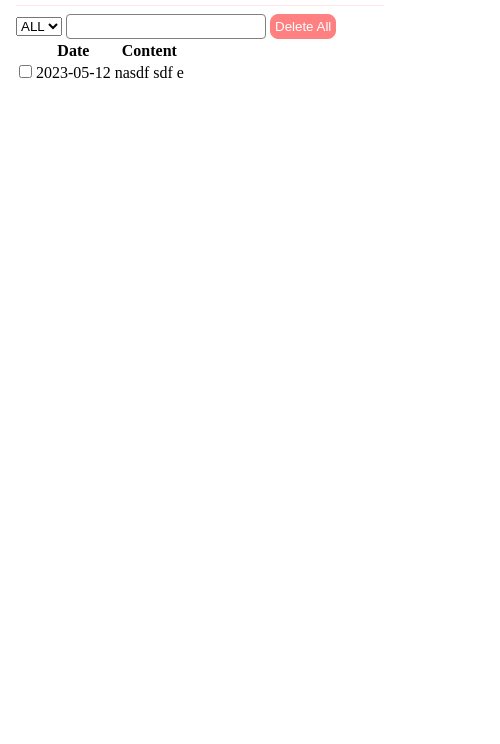
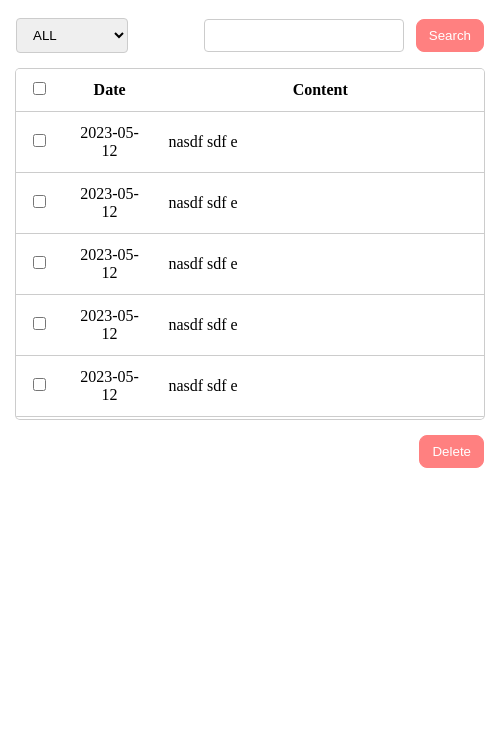
Before and after one commit to Y2829/copy-keeper, a browser extension: page popup.html in a window 400 px wide. Shown: the part 100-844 px from the top of the page, 500 px wide, since content can reach past the window. Drawn offline with Linux system fonts and the light colour scheme.

Commit message:
feat: popup

```diff
--- a/popup.html
+++ b/popup.html
@@ -7,50 +7,129 @@
   </head>
   <body>
     <header>
-      <div class="flex flex-justify-between">
+      <section class="flex flex-justify-between">
         <h1 class="color-primary">COPY KEEPER</h1>
-        <div class="flex">
-          <button class="border-none border-left-radius button-active">
+        <div class="flex" id="button-group">
+          <button class="border-left-radius button-active" id="on-btn">
             ON
           </button>
-          <button class="border-right-radius">OFF</button>
+          <button class="border-right-radius" id="off-btn">OFF</button>
+        </div>
+      </section>
+      <section>
+        <p class="color-dark80 mt-8">
+          COPY KEEPER makes using the clipboard easy and useful.
+        </p>
+      </section>
+    </header>
+    <div class="divider"></div>
+    <main style="margin-top: 32px">
+      <div class="flex flex-justify-between">
+        <select class="select" id="select-duration">
+          <option value="all">ALL</option>
+          <option value="0">today</option>
+          <option value="1">1 days ago</option>
+          <option value="2">2 days ago</option>
+          <option value="3">3 days ago</option>
+          <option value="4">4 days ago</option>
+          <option value="5">5 days ago</option>
+          <option value="6">6 days ago</option>
+          <option value="7">7 days ago</option>
+        </select>
+
+        <div class="flex">
+          <form id="search-form">
+            <input
+              class="text-field"
+              id="search-input"
+              style="margin-right: 8px"
+            />
+            <button
+              class="button-active border-radius"
+              id="search-btn"
+              style="padding: 8px 12px"
+            >
+              Search
+            </button>
+          </form>
         </div>
       </div>
-      <div>
-        <p class="color-dark80 mt">
-          COPY KEEPER makes using the clipboard easy and useful.
-        </p>
-      </div>
-    </header>
-    <div class="divider"></div>
-    <main>
-      <div>
-        <select>
-          <option value="all">ALL</option>
-        </select>
-        <input class="text-field" />
-        <button class="button-active border-radius" style="padding: 4px">
-          Delete All
-        </button>
-      </div>
-      <div>
-        <table>
+      <div class="table-container">
+        <table class="table">
           <thead>
             <tr>
-              <th></th>
-              <th>Date</th>
-              <th>Content</th>
+              <th style="width: 10%">
+                <input type="checkbox" id="all-check" value="all" />
+              </th>
+              <th style="width: 20%">Date</th>
+              <th style="width: 70%">Content</th>
             </tr>
           </thead>
           <tbody>
             <tr>
-              <td><input type="checkbox" /></td>
+              <td><input type="checkbox" id="tr-check" /></td>
               <td>2023-05-12</td>
-              <td>nasdf sdf e</td>
+              <td style="text-align: start">nasdf sdf e</td>
+            </tr>
+            <tr>
+              <td><input type="checkbox" id="tr-check" /></td>
+              <td>2023-05-12</td>
+              <td style="text-align: start">nasdf sdf e</td>
+            </tr>
+            <tr>
+              <td><input type="checkbox" id="tr-check" /></td>
+              <td>2023-05-12</td>
+              <td style="text-align: start">nasdf sdf e</td>
+            </tr>
+            <tr>
+              <td><input type="checkbox" id="tr-check" /></td>
+              <td>2023-05-12</td>
+              <td style="text-align: start">nasdf sdf e</td>
+            </tr>
+            <tr>
+              <td><input type="checkbox" id="tr-check" /></td>
+              <td>2023-05-12</td>
+              <td style="text-align: start">nasdf sdf e</td>
+            </tr>
+            <tr>
+              <td><input type="checkbox" id="tr-check" /></td>
+              <td>2023-05-12</td>
+              <td style="text-align: start">nasdf sdf e</td>
+            </tr>
+            <tr>
+              <td><input type="checkbox" id="tr-check" /></td>
+              <td>2023-05-12</td>
+              <td style="text-align: start">nasdf sdf e</td>
+            </tr>
+            <tr>
+              <td><input type="checkbox" id="tr-check" /></td>
+              <td>2023-05-12</td>
+              <td style="text-align: start">nasdf sdf e</td>
+            </tr>
+            <tr>
+              <td><input type="checkbox" id="tr-check" /></td>
+              <td>2023-05-12</td>
+              <td style="text-align: start">nasdf sdf e</td>
+            </tr>
+            <tr>
+              <td><input type="checkbox" id="tr-check" /></td>
+              <td>2023-05-12</td>
+              <td style="text-align: start">nasdf sdf e</td>
+            </tr>
+            <tr>
+              <td><input type="checkbox" id="tr-check" /></td>
+              <td>2023-05-12</td>
+              <td style="text-align: start">nasdf sdf e</td>
             </tr>
           </tbody>
         </table>
       </div>
+      <div class="flex-end mt-16">
+        <button class="button-active border-radius" style="padding: 8px 12px">
+          Delete
+        </button>
+      </div>
     </main>
+    <script src="./popup.bundle.js"></script>
   </body>
 </html>
--- a/style.css
+++ b/style.css
@@ -15,13 +15,20 @@
 }
 
 body {
-  width: 400px;
+  width: 500px;
   height: 600px;
   padding: 16px;
 }
 
 .flex {
   display: flex;
+}
+
+.flex-end {
+  width: 100%;
+  display: flex;
+  align-items: center;
+  justify-content: end;
 }
 
 .flex-justify-between {
@@ -46,8 +53,12 @@ body {
   border: none;
 }
 
-.mt {
+.mt-8 {
   margin-top: 8px;
+}
+
+.mt-16 {
+  margin-top: 16px;
 }
 
 .border-radius {
@@ -81,13 +92,52 @@ button {
 .divider {
   height: 1px;
   width: 100%;
-  margin: 8px 0 8px 0;
+  margin: 16px 0 16px 0;
   background-color: var(--color-primary30);
 }
 
 .text-field {
   width: 200px;
-  padding: 4px 8px;
+  padding: 8px 12px;
   border-radius: 4px;
-  border: 1px solid var(--color-dark80);
+  border: 1px solid var(--color-dark50);
 }
+
+.select {
+  padding: 8px 12px;
+  border-radius: 4px;
+  border: 1px solid var(--color-dark50);
+}
+
+.table {
+  display: block;
+  width: 100%;
+  height: 350px;
+  overflow: auto;
+  border-radius: 4px;
+  border: 1px solid var(--color-dark50);
+  border-spacing: 0;
+  border-collapse: collapse;
+  border-style: hidden;
+  box-shadow: 0 0 0 1px var(--color-dark50);
+  margin-top: 16px;
+}
+
+.table thead tr {
+  position: sticky;
+  top: 0;
+  background-color: #fff;
+}
+
+thead tr th {
+  padding: 12px;
+}
+
+tbody tr {
+  border-top: 1px solid var(--color-dark50);
+}
+
+tbody tr td {
+  padding: 12px;
+  text-align: center;
+}
```
Also changed, not shown: package.json (added, +28 -0 lines), src/popup.js (added, +63 -0 lines), src/utils.js (added, +11 -0 lines), webpack.config.js (added, +30 -0 lines), popup.js (deleted), src/background.js (added), src/content.js (renamed from scripts/content.js), 2 other files.
